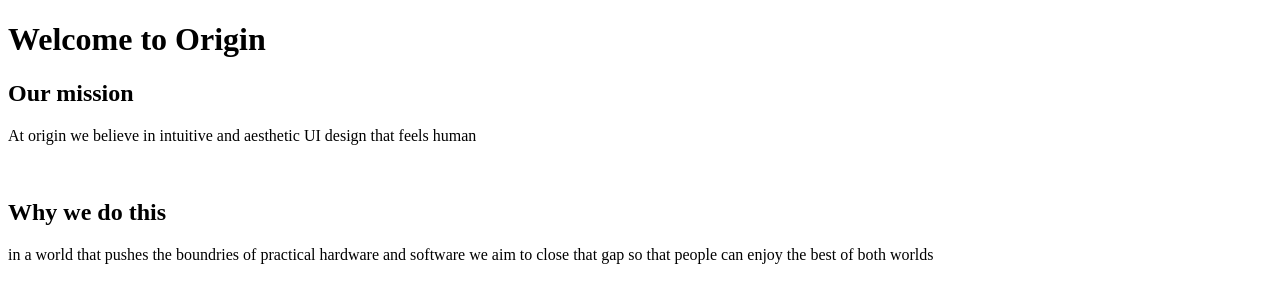
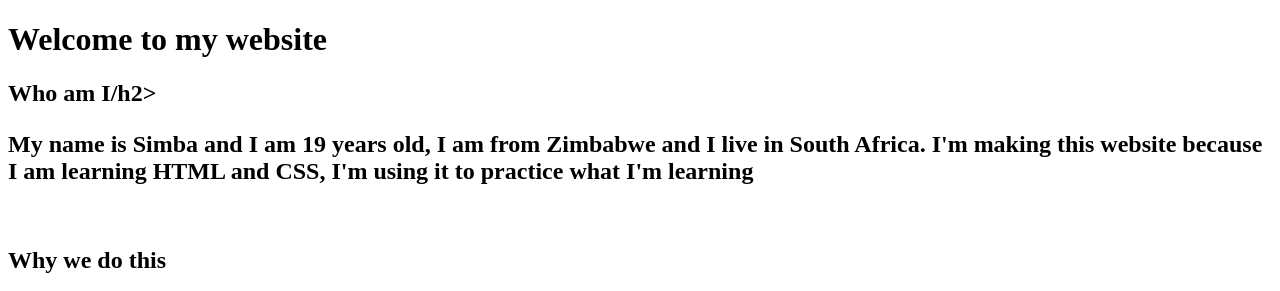
Before and after one commit to 12bbys/origin, a plain HTML site: page index.html in a window 1280 px wide. Shown: the top 291 px of the page. Drawn offline with Linux system fonts and the light colour scheme.

Commit message:
changed website from fictional company to personal

```diff
--- a/index.html
+++ b/index.html
@@ -6,14 +6,13 @@
     <title>Origin: My Website</title>
   </head>
   <body>
-    <h1>Welcome to Origin</h1>
+    <h1>Welcome to my website</h1>
     <main>
 
-      <section>
-        <centre><h2>Our mission</h2></centre>
+      <section id="my-introduction">
+        <centre><h2>Who am I/h2></centre>
         <p>
-          At origin we believe in intuitive and aesthetic UI design that feels
-          human
+          My name is Simba and I am 19 years old, I am from Zimbabwe and I live in South Africa. I'm making this website because I am learning HTML and CSS, I'm using it to practice what I'm learning
         </p>
       </section>
 
```
